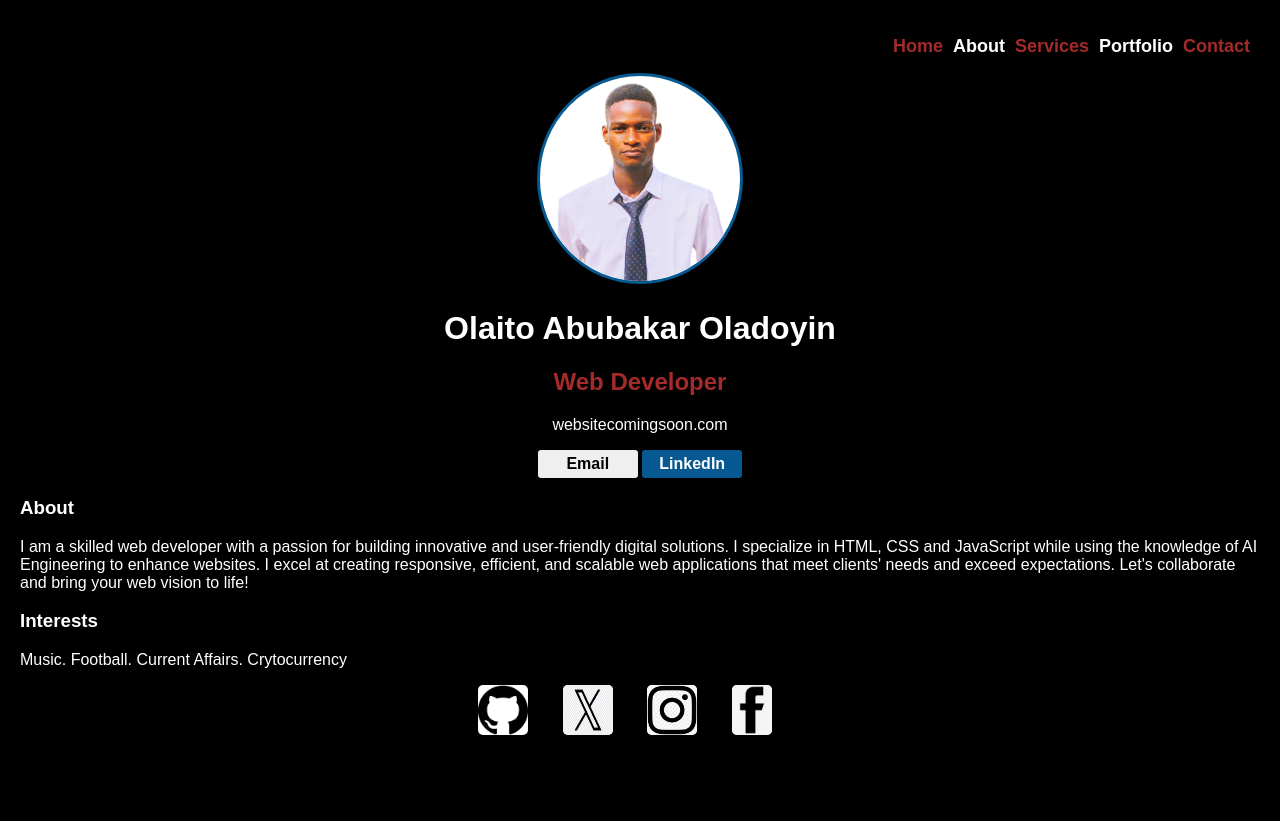
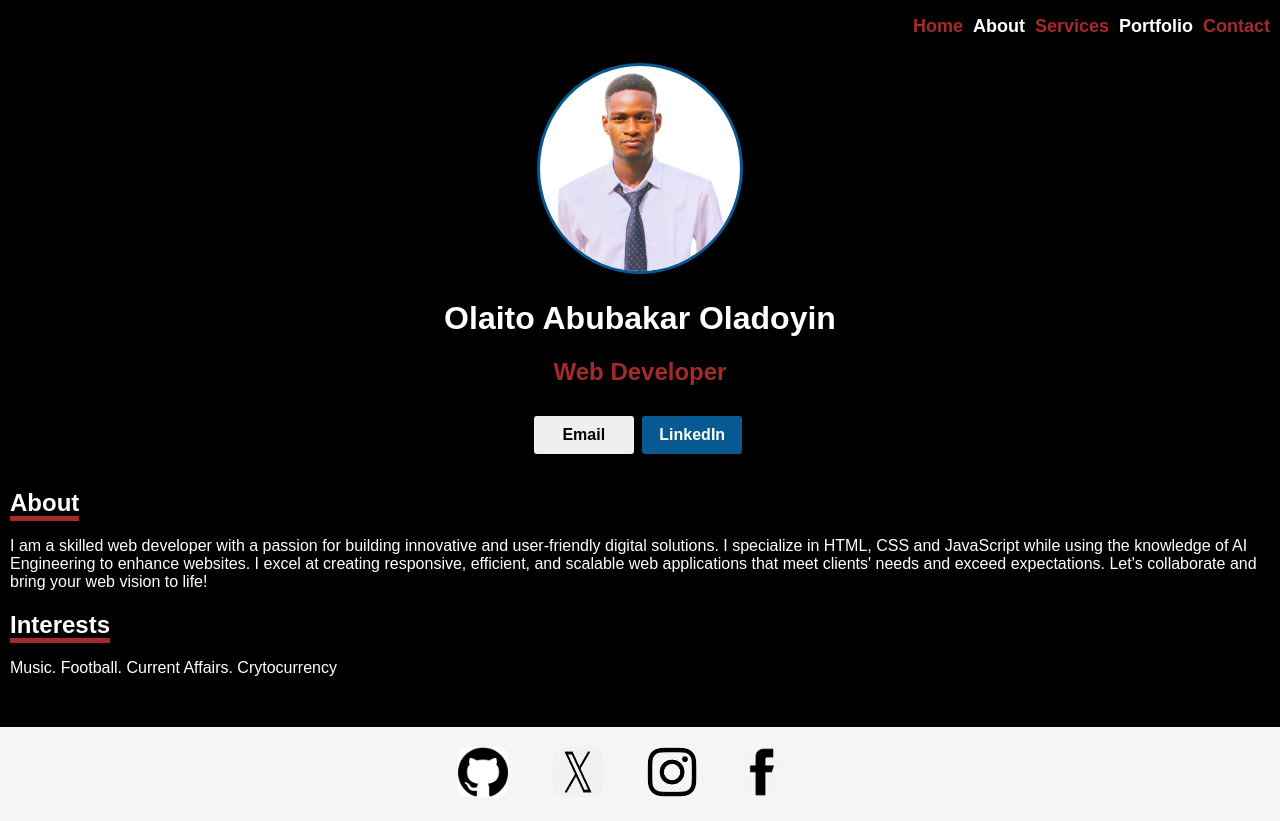
Before and after one commit to oladoyin-portfolio/New-Personal-Website, a plain HTML site: page index.html in a window 1280 px wide. Before the commit the page ends 800 px from the top, so only its background shows below. Drawn offline with Linux system fonts and the light colour scheme.

Commit message:
adjusted margins

```diff
--- a/index.css
+++ b/index.css
@@ -1,7 +1,7 @@
 body {
     background: black;
     color: white;
-    margin: 20px;
+    margin: 0;
     font-family: Arial, Helvetica, sans-serif;
     text-align: center;
 }
@@ -45,6 +45,7 @@ a {
     width: 200px;
     border: 3px solid rgb(7, 89, 145);
     border-radius: 50%;
+    margin-top: 10px;
 }
 
 .title {
@@ -54,11 +55,12 @@ a {
 
 button {
     width: 100px;
-    padding: 5px;
+    padding: 10px;
     font-size: 1rem;
     font-weight: bold;
     border: none;
     border-radius: 3px;
+    margin: 10px 4px 15px 0;
 }
 
 #linkeIn-btn {
@@ -66,12 +68,27 @@ button {
     color: white;
 }
 
+.intro {
+    text-align: start;
+    margin: 10px;
+}
+
+.sub-intro {
+    border-bottom: 5px solid brown;
+}
+
+.contacts-section {
+    background: whitesmoke;
+    padding: 20px;
+    margin-top: 50px;
+}
+
 
 .account-img {
     width: 50px;
     background: white;
-    margin-right: 30px;
-    border-radius: 5px;
+    border-radius: 10px;
+    margin-right: 40px;
 }
 
 #facebook-img {
@@ -81,7 +98,3 @@ button {
 #X-logo-img {
     height: 50px;
 }
-
-.intro {
-    text-align: start;
-}
--- a/index.html
+++ b/index.html
@@ -22,7 +22,6 @@
                         alt="Olaito Abubakar dressed in corporate on a white background">
                     <h1> Olaito Abubakar Oladoyin </h1>
                     <h2 class="title"> Web Developer </h2>
-                    <p> websitecomingsoon.com </p>
                     <button> Email </button>
                     <button id="linkeIn-btn">
                         <a href="https://www.linkedin.com/in/abubakar-olaito-051325288/" target="_blank">
@@ -31,18 +30,18 @@
                 </div>
                 <!-- Brief Intro -->
                 <div class="intro">
-                    <h3> About </h3>
+                    <h2> <span class="sub-intro"> About </span> </h2>
                     <p> I am a skilled web developer with a passion for building innovative and user-friendly digital
                         solutions. I specialize in HTML, CSS and JavaScript while using the knowledge of
                         AI Engineering to enhance websites. I excel at creating responsive, efficient, and scalable
                         web applications that meet clients' needs and exceed expectations. Let's collaborate and bring
                         your web vision to life!
                     </p>
-                    <h3> Interests </h3>
+                    <h2> <span class="sub-intro"> Interests </span> </h2>
                     <p> Music. Football. Current Affairs. Crytocurrency </p>
                 </div>
                 <!-- Other contacts section -->
-                <div>
+                <div class="contacts-section">
                     <a href="https://github.com/dashboard" target="_blank">
                         <img class="account-img" src="images/github.png" alt="github logo"> </a>
                     <a href="https://x.com/home" target="_blank">
```
